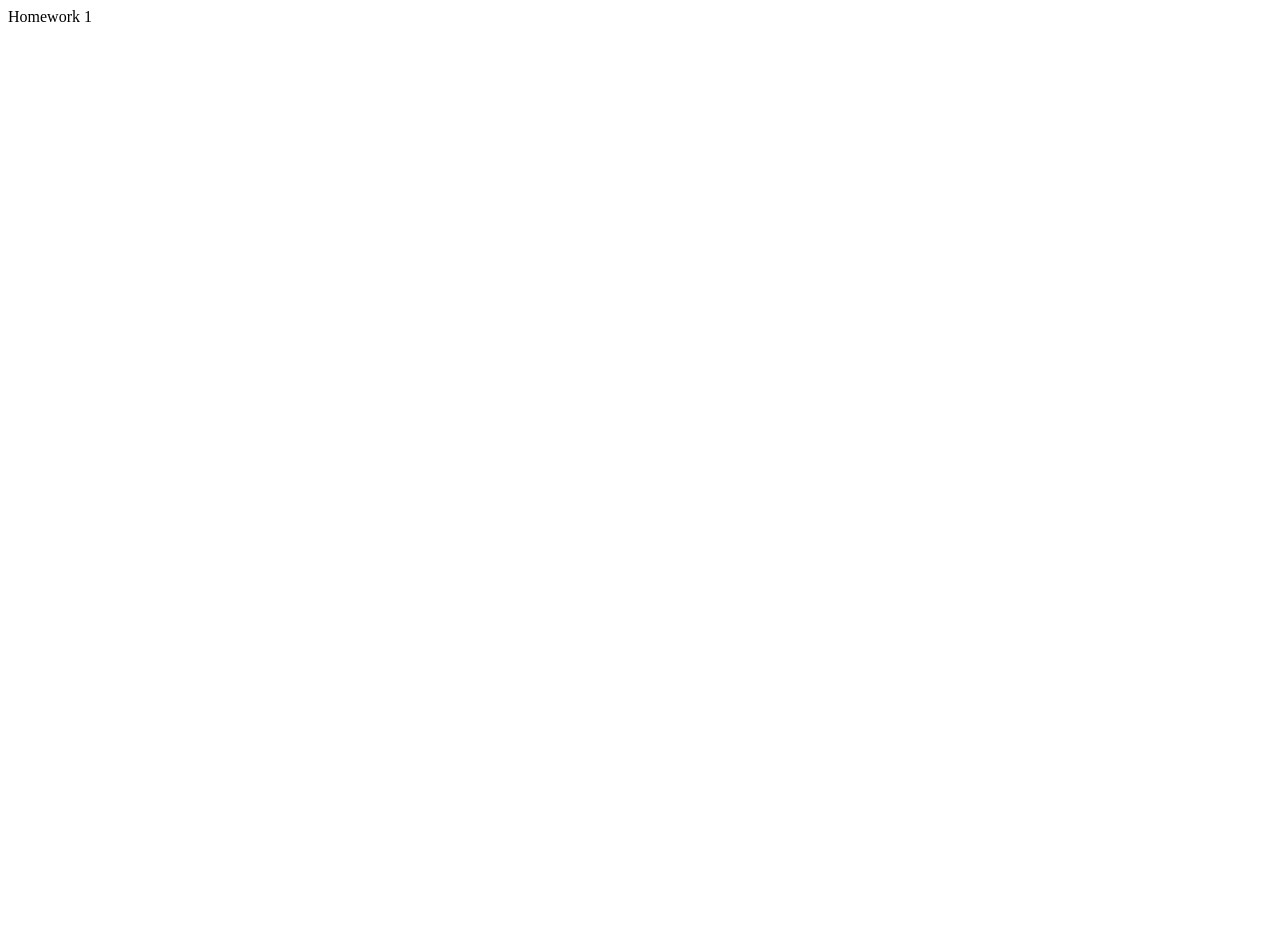
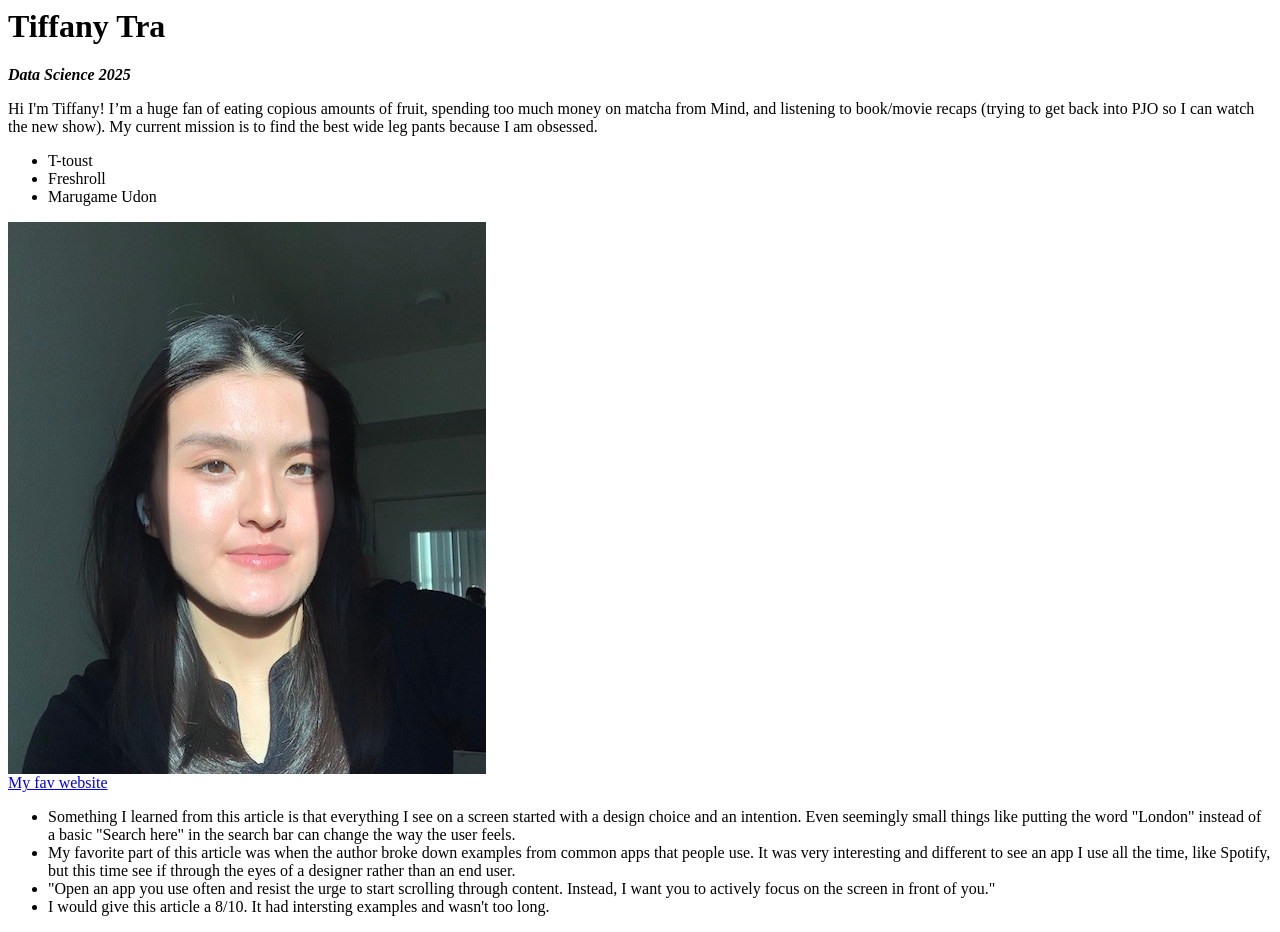
Before and after one commit to tiffanytra/tiffanytra.github.io, a plain HTML site: page homeworks/hw1/index.html in a window 1280 px wide. Before the commit the page ends 800 px from the top, so only its background shows below. Drawn offline with Linux system fonts and the light colour scheme.

Commit message:
finished hw1

```diff
--- a/homeworks/hw1/index.html
+++ b/homeworks/hw1/index.html
@@ -1,6 +1,25 @@
-<!DOCTYPE html>
-<html>
-    <body>
-        Homework 1
-    </body>
-</html>
+<h1>Tiffany Tra</h1>
+<strong><em>Data Science 2025</em></strong>
+<p>Hi I'm Tiffany! I’m a huge fan of eating copious amounts of fruit, spending too much money on matcha from Mind, and listening to book/movie recaps
+    (trying to get back into PJO so I can watch the new show). My current mission is to find the best wide leg pants because I am obsessed.  </p>
+ <ul>
+    <li>T-toust</li>
+    <li>Freshroll</li>
+    <li>Marugame Udon</li>
+</ul>
+<img src="assets/img/tiffany.JPG" />
+<div>
+<a href="https://www.uniqlo.com/us/en/">My fav website</a>
+</div>
+
+<ul>
+    <li>Something I learned from this article is that everything I see on a screen started with a design choice and an intention.
+        Even seemingly small things like putting the word "London" instead of a basic "Search here" in the search bar can change
+        the way the user feels. </li>
+    <li>My favorite part of this article was when the author broke down examples from common apps that people use. It was very
+        interesting and different to see an app I use all the time, like Spotify, but this time see if through the eyes of a designer rather
+        than an end user. </li>
+    <li>"Open an app you use often and resist the urge to start scrolling through content.
+        Instead, I want you to actively focus on the screen in front of you."</li>
+    <li>I would give this article a 8/10. It had intersting examples and wasn't too long.</li>
+  </ul>
```
Also changed, not shown: homeworks/hw1/assets/img/tiffany.JPG (added), 4 other files.
